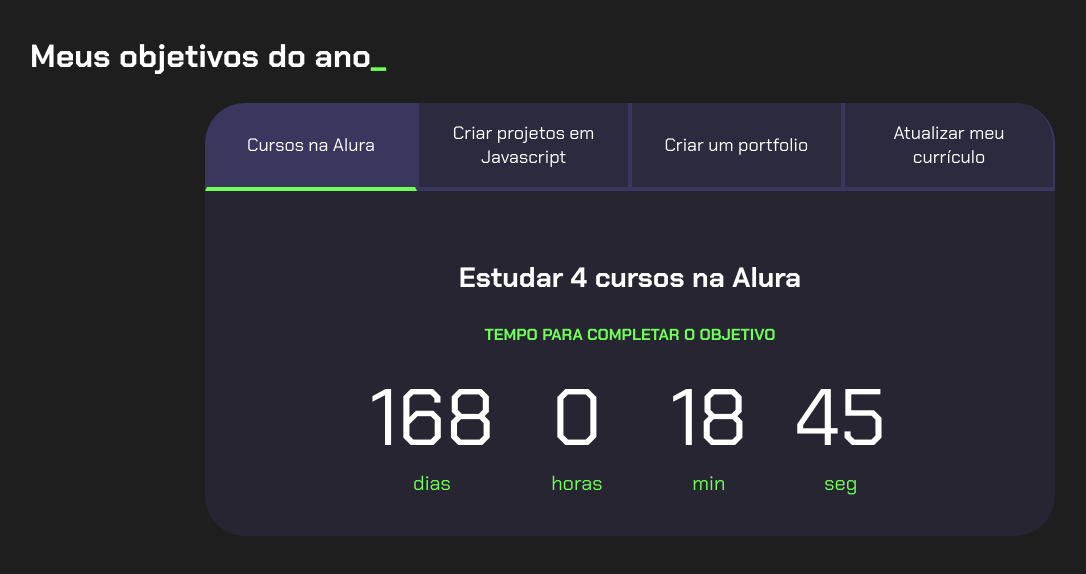
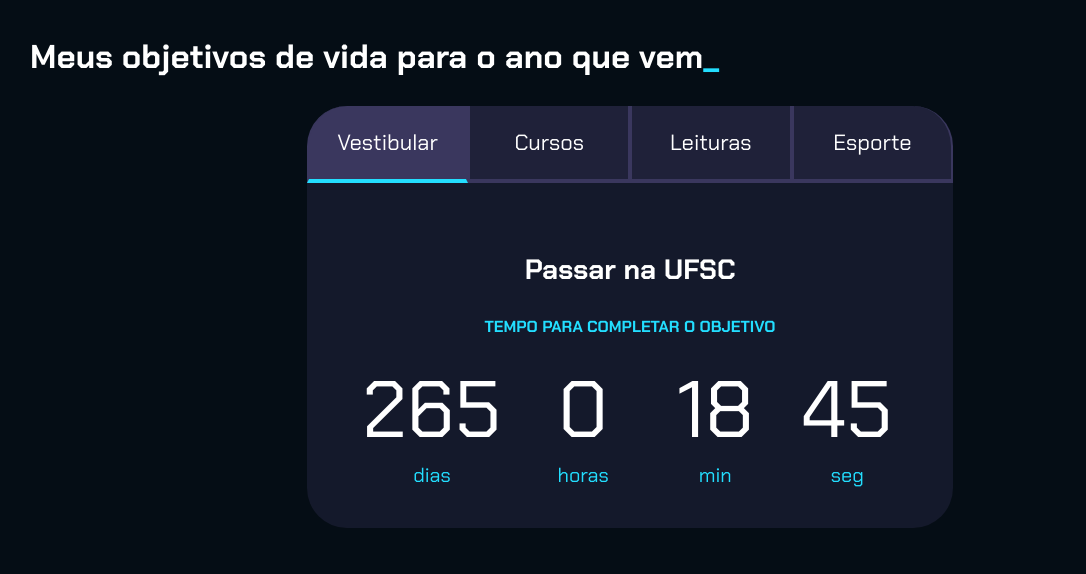
Before and after one commit to anaaxys/projeto-de-vida-novo, a plain HTML site: page index.html in a window 1280 px wide. Shown: the whole page, without its empty margins (10-1096 px from the left). Drawn offline with Linux system fonts and the light colour scheme.

Commit message:
Add files via upload

```diff
--- a/index.html
+++ b/index.html
@@ -4,23 +4,23 @@
 <head>
     <meta charset="UTF-8">
     <meta name="viewport" content="width=device-width, initial-scale=1.0">
-    <title>Meus objetivos do ano</title>
+    <title>Meus objetivos de vida para o ano que vem</title>
     <link rel="stylesheet" href="style.css">
 </head>
 
 <body>
     <section class="conteudo-principal">
-        <h2 class="titulo-principal">Meus objetivos do ano<span>_</span></h2>
+        <h2 class="titulo-principal">Meus objetivos de vida para o ano que vem<span>_</span></h2>
         <div class="conteudo">
         <div class="botoes">
-            <button class="botao ativo">Cursos na Alura</button>
-            <button class="botao">Criar projetos em Javascript</button>
-            <button class="botao">Criar um portfolio</button>
-            <button class="botao">Atualizar meu currículo</button>
+            <button class="botao ativo">Vestibular</button>
+            <button class="botao">Cursos</button>
+            <button class="botao">Leituras</button>
+            <button class="botao">Esporte</button>
         </div>
         <div class="abas-textos">
             <div class="aba-conteudo ativo">
-                <h3 class="aba-conteudo-titulo-principal">Estudar 4 cursos na Alura</h3>
+                <h3 class="aba-conteudo-titulo-principal">Passar na UFSC</h3>
                 <h4 class="aba-conteudo-titulo-secundario">Tempo para completar o objetivo</h4>
                 <div class="contador">
                     <div class="contador-digito">
@@ -43,7 +43,7 @@
              </div>
 
             <div class="aba-conteudo">
-                <h3 class="aba-conteudo-titulo-principal">Criar 5 projetos em Javascript</h3>
+                <h3 class="aba-conteudo-titulo-principal">Aprender inglês avançado</h3>
                 <h4 class="aba-conteudo-titulo-secundario">Tempo para completar o objetivo</h4>
                 <div class="contador">
                         <div class="contador-digito">
@@ -65,7 +65,7 @@
                 </div>
             </div>
             <div class="aba-conteudo">
-                <h3 class="aba-conteudo-titulo-principal">Criar um portfolio com os meus 3 melhores projetos</h3>
+                <h3 class="aba-conteudo-titulo-principal">Ler mais 30 livros</h3>
                 <h4 class="aba-conteudo-titulo-secundario">Tempo para completar o objetivo</h4>
                 <div class="contador">
                         <div class="contador-digito">
@@ -87,7 +87,7 @@
                 </div>
             </div>
             <div class="aba-conteudo">
-                <h3 class="aba-conteudo-titulo-principal">Atualizar meu curriculo com os certificados da Alura</h3>
+                <h3 class="aba-conteudo-titulo-principal">Fazer corridas e continuar jogando voleibol</h3>
                 <h4 class="aba-conteudo-titulo-secundario">Tempo para completar o objetivo</h4>
                 <div class="contador">
                         <div class="contador-digito">
--- a/main.js
+++ b/main.js
@@ -15,10 +15,10 @@ for (let i = 0; i < botoes.length; i++) {
 }
 
 const contadores = document.querySelectorAll(".contador");
-const tempoObjetivo1 = new Date("2024-10-05T00:00:00");
-const tempoObjetivo2 = new Date("2024-12-05T00:00:00");
-const tempoObjetivo3 = new Date("2024-11-30T00:00:00");
-const tempoObjetivo4 = new Date("2025-11-30T00:00:00");
+const tempoObjetivo1 = new Date("2025-01-10T00:00:00");
+const tempoObjetivo2 = new Date("2025-12-24T00:00:00");
+const tempoObjetivo3 = new Date("2025-05-01T00:00:00");
+const tempoObjetivo4 = new Date("2025-07-30T00:00:00");
 
 const tempos = [tempoObjetivo1, tempoObjetivo2, tempoObjetivo3, tempoObjetivo4];
 
--- a/style.css
+++ b/style.css
@@ -1,8 +1,8 @@
 @import url('https://fonts.googleapis.com/css2?family=Chakra+Petch:wght@400;700&display=swap');
 
 :root {
-    --cor-de-fundo: #1E1E1E;
-    --verde: #6FFF57;
+    --cor-de-fundo: hsl(208, 63%, 5%);
+    --verde: #23deff;
     --branco: #FFFFFF;
     --botao-ativo: #3A375E;
     --botao-inativo: rgba(58, 55, 94, 0.5);
@@ -29,7 +29,7 @@ body {
 .titulo-principal {
     text-align: left;
     width: 100%;
-    font-size: 32px;
+    font-size: 33px;
 }
 
 .titulo-principal span {
@@ -44,7 +44,7 @@ body {
     display: flex;
     justify-content: center;
     padding: 1em;
-    font-size: 18px;
+    font-size: 22px;
     align-items: center;
     width: 100%;
     border-bottom: 4px solid var(--botao-ativo);
@@ -87,6 +87,8 @@ body {
     text-align: center;
     color: var(--verde);
     text-transform: uppercase;
+    font-size: 16px;
+
 }
 
 .contador {
```
